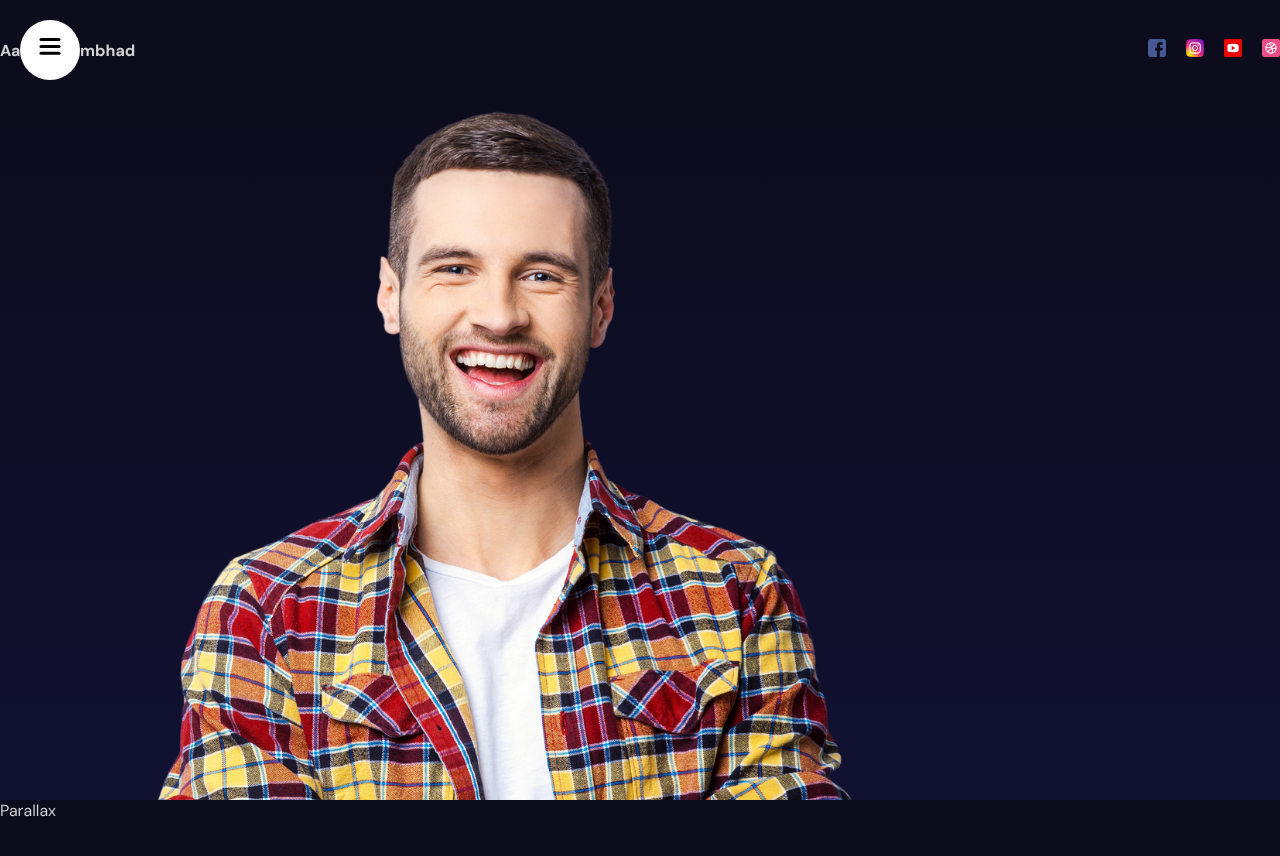
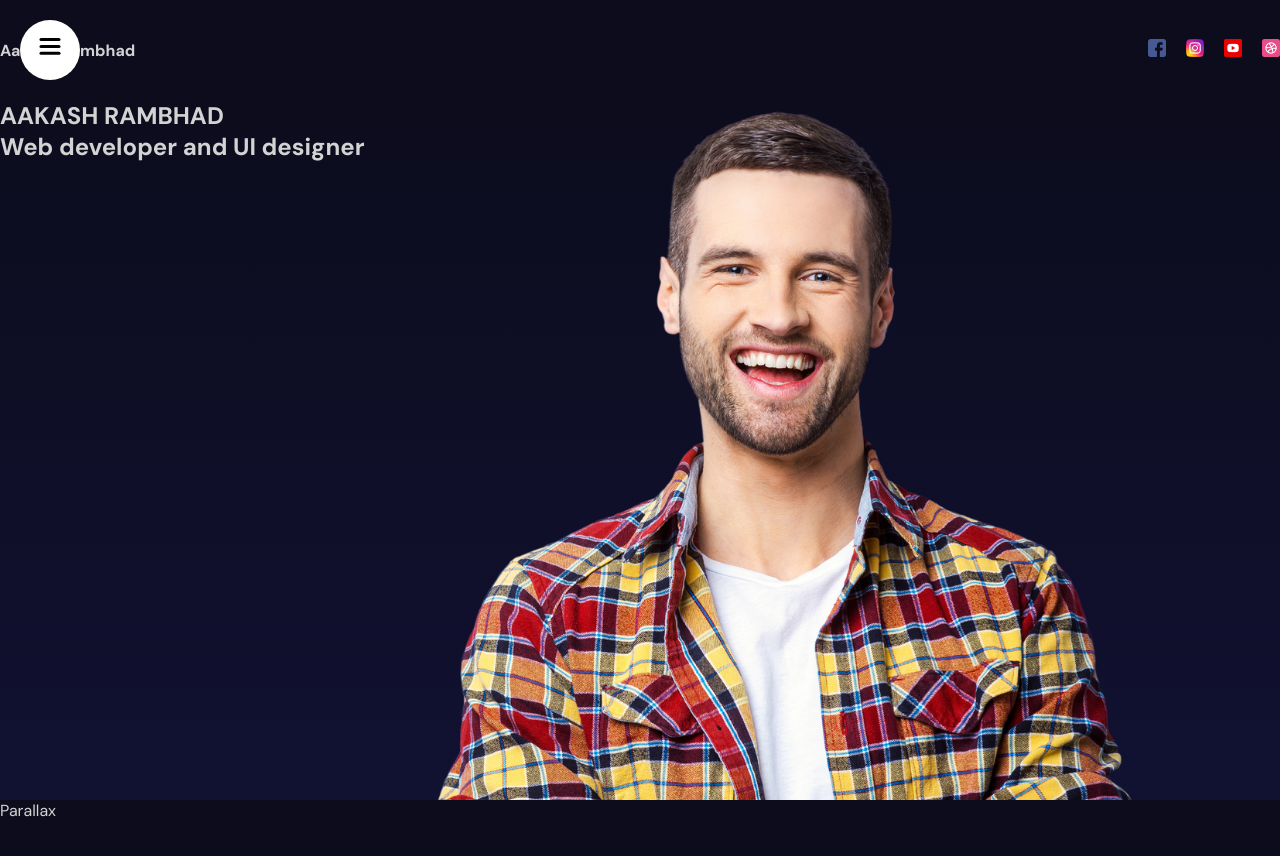
Before and after one commit to AakashRam70/3D-portfolio, a React (Vite) app: page / in a window 1280 px wide. Shown: the top 856 px of the page. Built offline with nearby package versions, Linux system fonts and the light colour scheme.

Commit message:
modifying Hero.jsx and hero.scss

```diff
--- a/src/components/hero/Hero.jsx
+++ b/src/components/hero/Hero.jsx
@@ -3,6 +3,10 @@ import "./hero.scss";
 const Hero = () => {
     return (
         <div className="hero">
+            <div className="textContainer">
+                <h2>AAKASH RAMBHAD</h2>
+                <h1>Web developer and UI designer</h1>
+            </div>
             <div className="imageContainer">
                 <img src="/hero.png" alt="" />
             </div>
--- a/src/components/hero/hero.scss
+++ b/src/components/hero/hero.scss
@@ -2,4 +2,12 @@
     height: calc(100vh - 100px);
     background: linear-gradient(180deg, #0c0c1d, #111132);
     overflow: hidden;
+    position: relative;
+
+    .imageContainer {
+        height: 100%;
+        position: absolute;
+        top: 0;
+        right: 0;
+    }
 }
```
